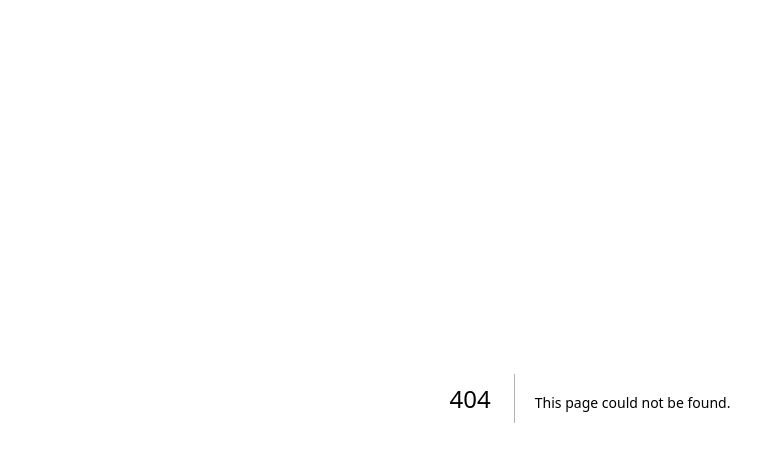
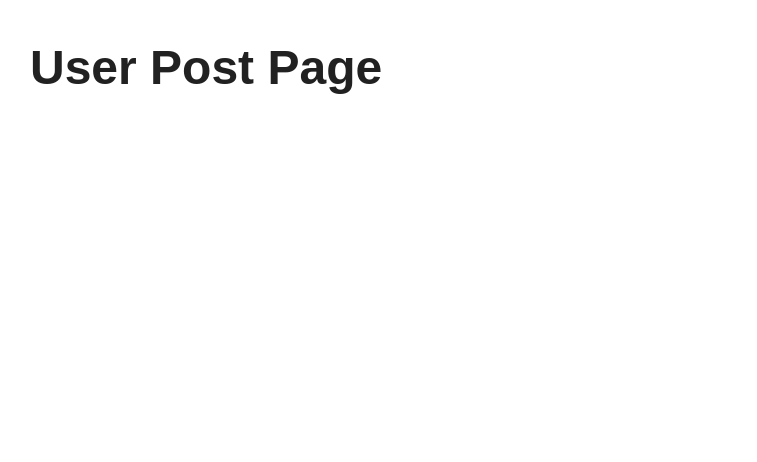
Before and after one commit to AhsantMozhgan/next-js, a Next.js app: page /blog/posts/1/1 in a window 1280 px wide. Before the commit this address had no page. Shown: the top 462 px of the page, without its empty margins (50-807 px from the left). Built offline with nearby package versions, Linux system fonts and the light colour scheme.

Commit message:
nested-dynamic-routes

```diff
--- /dev/null
+++ b/pages/blog/posts/[postId]/[userId].js
@@ -0,0 +1,16 @@
+
+import { useRouter } from 'next/router'
+
+function UserPost() {
+    const router = useRouter()
+    console.log(router.pathname)
+    console.log(router.query)
+
+    return (
+        <div>
+            <h2>User Post Page</h2>
+        </div>
+    )
+}
+
+export default UserPost
```
Also changed, not shown: pages/blog/posts/[postId]/index.js (added, +9 -0 lines), pages/blog/posts/index.js (added, +9 -0 lines).
